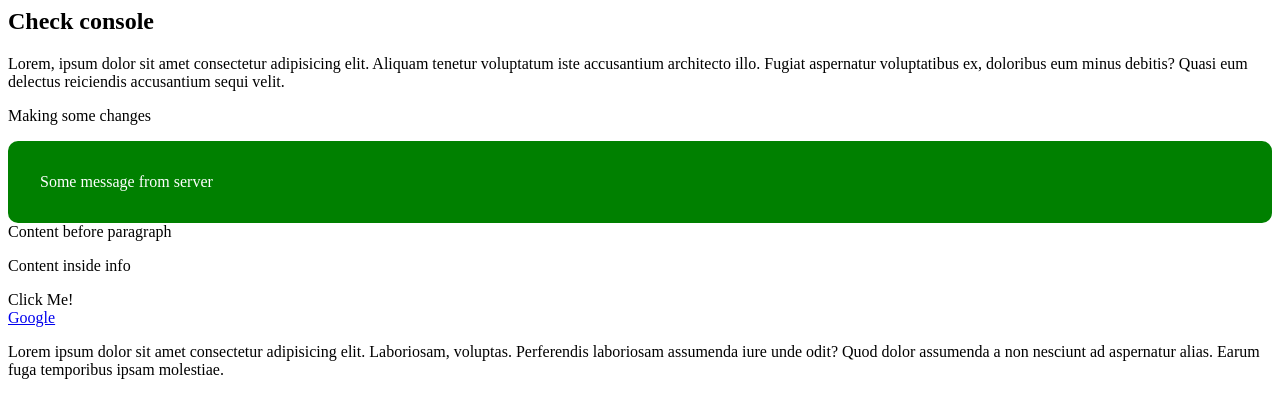
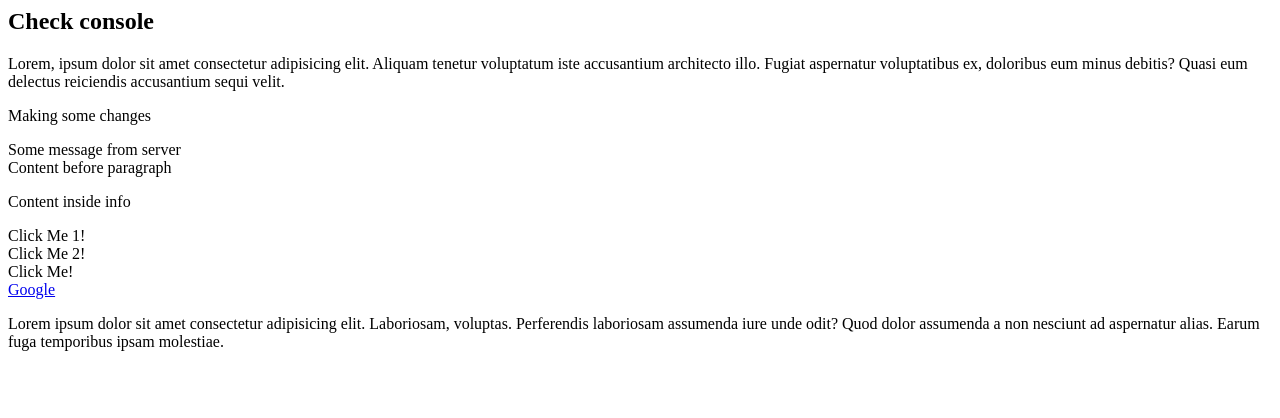
Before and after one commit to devu10/test, a plain HTML site: page events.html in a window 1280 px wide. Drawn offline with Linux system fonts and the light colour scheme.

Commit message:
event listeners added

```diff
--- a/events.html
+++ b/events.html
@@ -32,7 +32,8 @@
       </div>
     </div>
 
-    <!-- <div onclick="changeUI(this)" class="display">Click Me!</div> -->
+    <div onclick="changeUI(this)" class="display1">Click Me 1!</div>
+    <div class="display2">Click Me 2!</div>
     <div class="display">Click Me!</div>
 
     <a href="google.com">Google</a>
--- a/js-dom.js
+++ b/js-dom.js
@@ -64,9 +64,29 @@ document
 */
 
 // changing the html calss names
-
+/*
 const elm = document.querySelector(".message");
 // elm.className = "newClass"; //this will replcae the existing classes of the element with new class name newClass
 elm.classList.add("success");
 elm.classList.remove("test"); //removes the class test from the element
 console.log(elm.classList);
+*/
+// evetnts
+
+const changeUI = (e) => {
+  console.log("evenet is triggeres");
+  alert("onclic devernt teste");
+
+  console.log(e);
+};
+let count = 0;
+const elm = document.querySelector(".display2");
+
+const fc = () => {
+  elm.classList.toggle("success");
+  console.log(count++);
+
+  if (count === 5) elm.removeEventListener("click", fc);
+};
+
+elm.addEventListener("click", fc);
```
